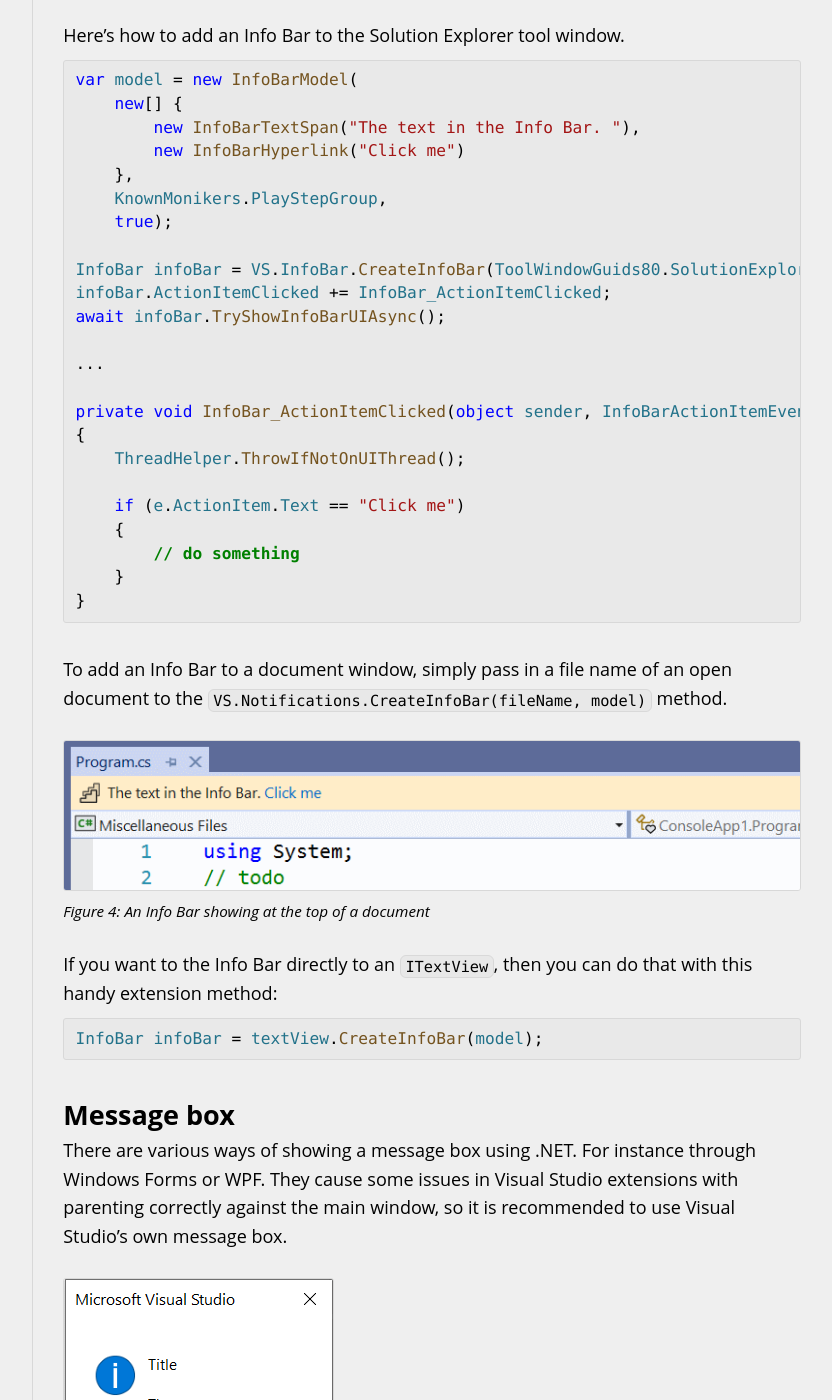
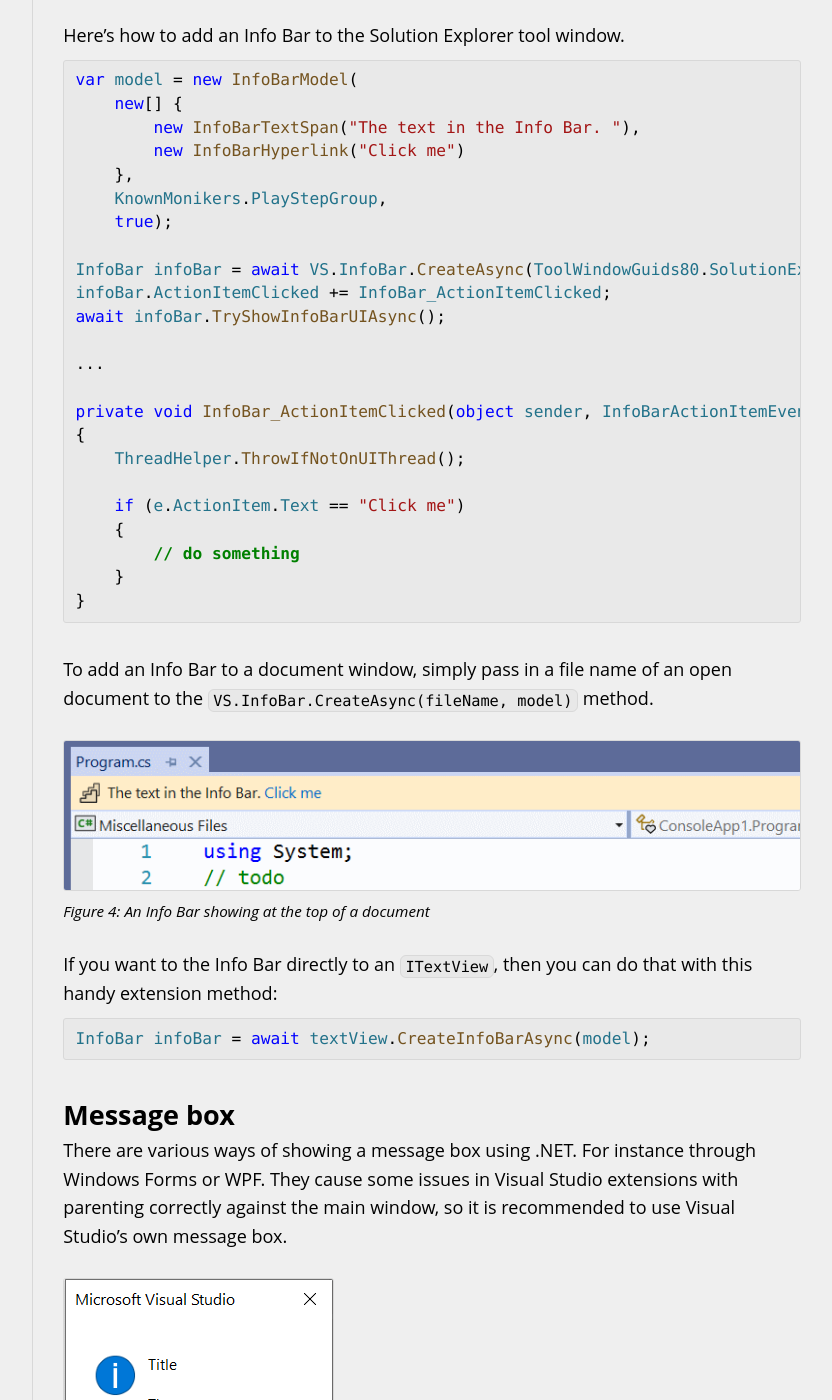
Before and after one commit to VsixCommunity/docs, a Jekyll site: the page built from docs/recipes/notifications.md, in a window 1280 px wide and 1400 px high, scrolled down 2706 px. Shown: the whole window, without its empty margins (379-1211 px from the left). Built offline with Jekyll 4.4.1, drawn with Linux system fonts in a browser that asks for light colours.

Commit message:
Update examples with new API

````diff
--- a/docs/recipes/notifications.md
+++ b/docs/recipes/notifications.md
@@ -80,7 +80,7 @@ var model = new InfoBarModel(
     KnownMonikers.PlayStepGroup,
     true);
 
-InfoBar infoBar = VS.InfoBar.CreateInfoBar(ToolWindowGuids80.SolutionExplorer, model);
+InfoBar infoBar = await VS.InfoBar.CreateAsync(ToolWindowGuids80.SolutionExplorer, model);
 infoBar.ActionItemClicked += InfoBar_ActionItemClicked;
 await infoBar.TryShowInfoBarUIAsync();
 
@@ -97,14 +97,14 @@ private void InfoBar_ActionItemClicked(object sender, InfoBarActionItemEventArgs
 }
 ```
 
-To add an Info Bar to a document window, simply pass in a file name of an open document to the `VS.Notifications.CreateInfoBar(fileName, model)` method.
+To add an Info Bar to a document window, simply pass in a file name of an open document to the `VS.InfoBar.CreateAsync(fileName, model)` method.
 
 ![An Info Bar showing at the top of a document](../assets/img/info-bar-document.png)
 
 If you want to the Info Bar directly to an `ITextView`, then you can do that with this handy extension method:
 
 ```csharp
-InfoBar infoBar = textView.CreateInfoBar(model);
+InfoBar infoBar = await textView.CreateInfoBarAsync(model);
 ```
 
 ## [Message box](#message-box)
````
